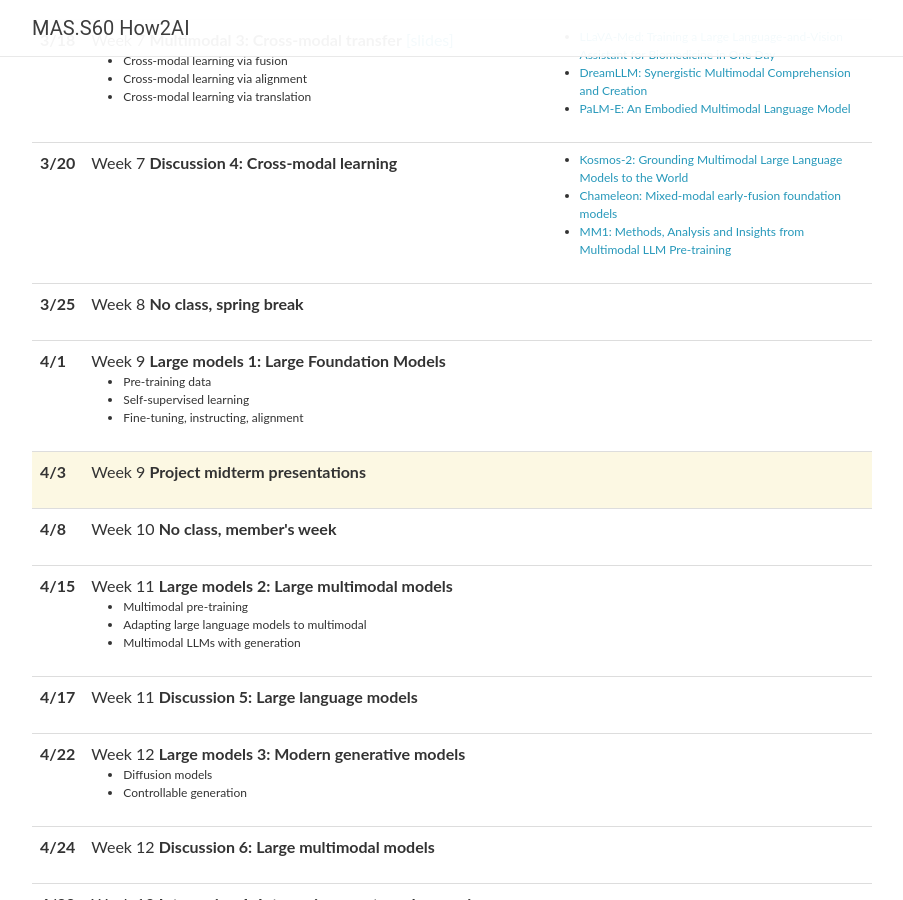
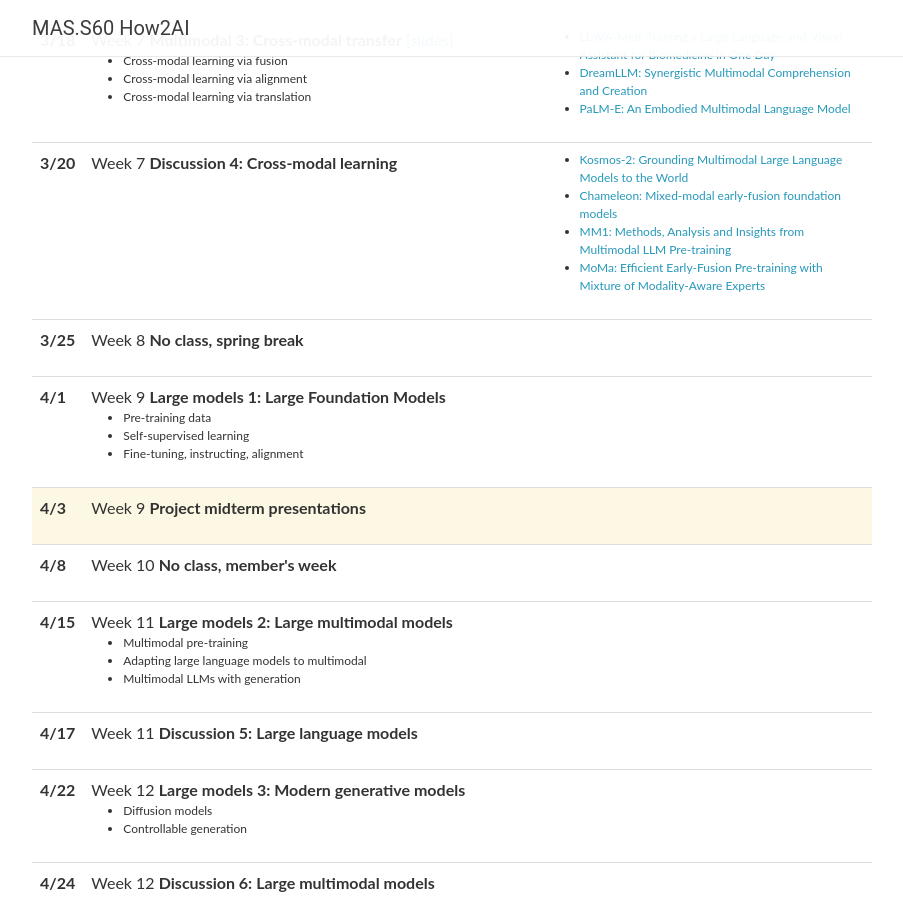
Before and after one commit to MIT-MI/how2ai-course, a Jekyll site: the page built from spring2025/_pages/schedule.md, in a window 1280 px wide and 900 px high, scrolled down 2016 px. Shown: the whole window, without its empty margins (188-1091 px from the left). Built offline with Jekyll 4.4.1, drawn with Linux system fonts in a browser that asks for light colours; nearby versions of some CDN libraries; comment, search, counter and statistics services are not loaded.

Commit message:
Update lectures_2025.yml

```diff
--- a/_data/lectures_2025.yml
+++ b/_data/lectures_2025.yml
@@ -170,6 +170,7 @@
   - '<a href="https://arxiv.org/abs/2306.14824">Kosmos-2: Grounding Multimodal Large Language Models to the World</a> <br/>'
   - '<a href="https://arxiv.org/abs/2405.09818">Chameleon: Mixed-modal early-fusion foundation models</a> <br/>'
   - '<a href="https://link.springer.com/chapter/10.1007/978-3-031-73397-0_18">MM1: Methods, Analysis and Insights from Multimodal LLM Pre-training</a><br/>'
+  - '<a href="https://arxiv.org/pdf/2407.21770">MoMa: Efficient Early-Fusion Pre-training with Mixture of Modality-Aware Experts</a> <br/>'
 
 - date: 3/25
   title: >
```
